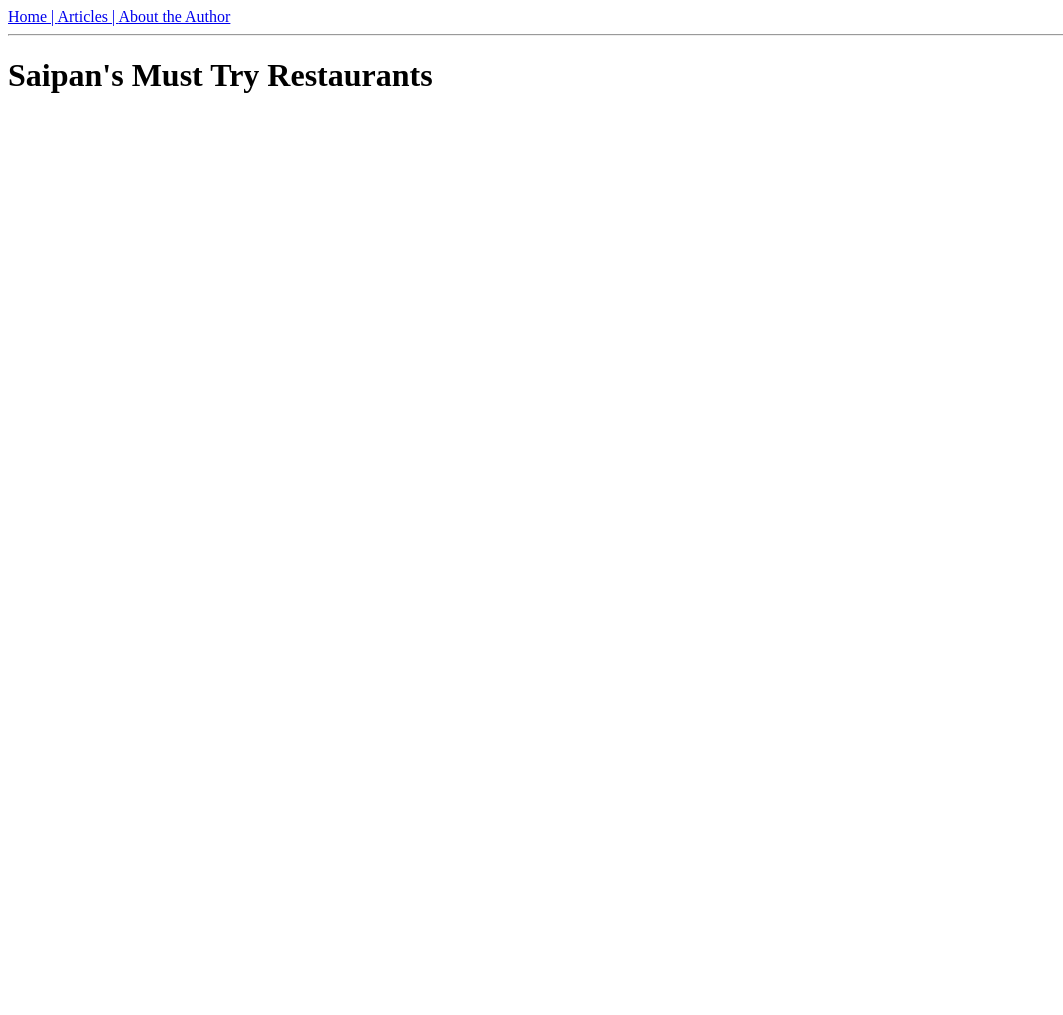
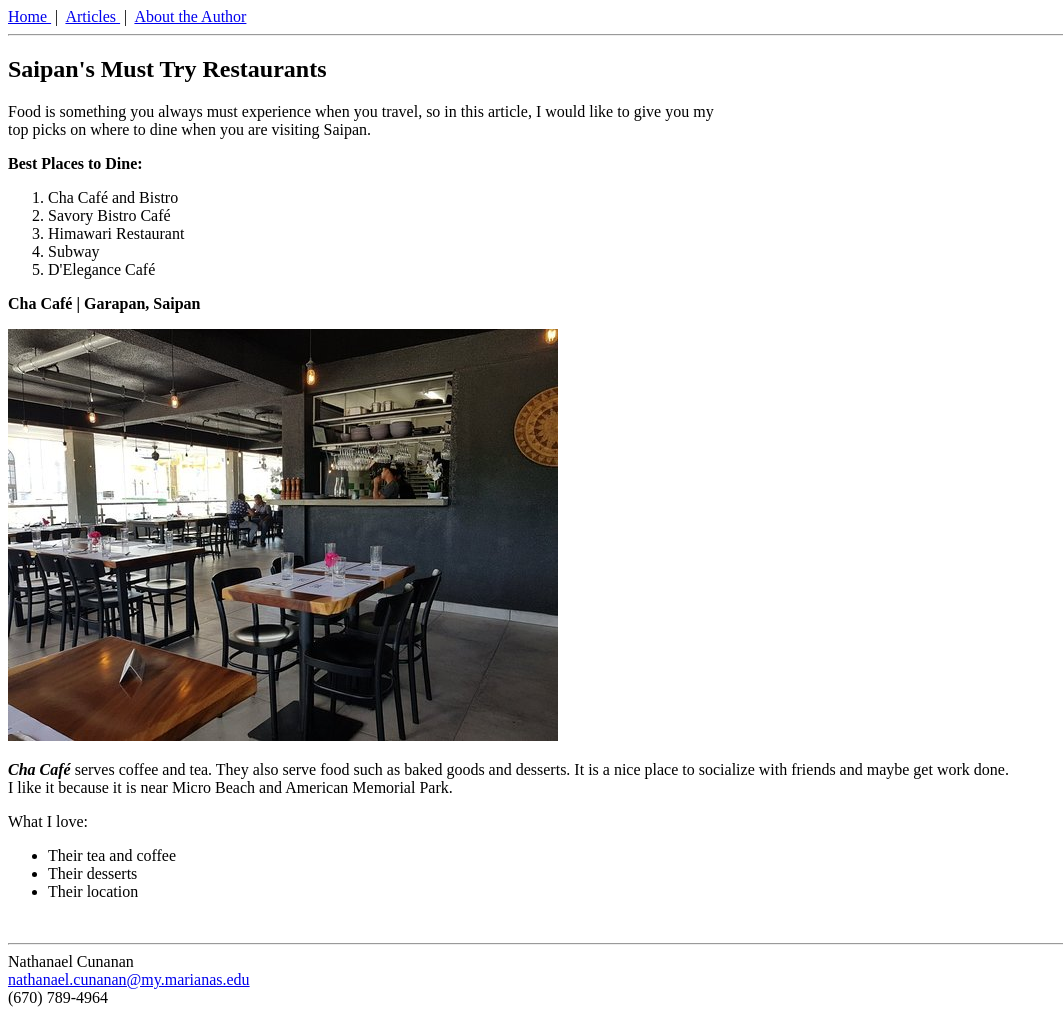
Before and after one commit to natenmc/wk3_assignment1, a plain HTML site: page index.html in a window 1280 px wide. Shown: the whole page, without its empty margins (0-1063 px from the left). Before the commit the page ends 800 px from the top, so only its background shows below. Drawn offline with Linux system fonts and the light colour scheme; files whose address does not match are found by name.

Commit message:
Finished webpage

```diff
--- a/index.html
+++ b/index.html
@@ -1,19 +1,69 @@
 <!DOCTYPE html>
-<html>
+<html lang="en">
   <head>
     <title> Saipan's Must Try Restaurants </title>
   </head>
   <body>
     <div>
       <nav>
-        <a href="Home">Home | </a>
-        <a href="Articles">Articles | </a>
+        <a href="Home">Home  </a>&nbsp;|&nbsp;
+        <a href="Articles">Articles  </a>&nbsp;|&nbsp;
         <a href="About the Author">About the Author</a>
       </nav>
     </div>
+      <hr>
     <div>
+      <article>
+        <h1> Saipan's Must Try Restaurants </h1>
+        <p>
+        Food is something you always must experience when you travel, so in this article, I would like to give you my <br />
+        top picks on where to dine when you are visiting Saipan.
+        </p>
+      </article>
+    </div>
+    <div>
+      <strong> Best Places to Dine: </strong>
+      <ol>
+        <li> Cha Caf&eacute; and Bistro </li>
+        <li> Savory Bistro Caf&eacute; </li>
+        <li> Himawari Restaurant </li>
+        <li> Subway </li>
+        <li> D'Elegance Caf&eacute; </li>
+      </ol>
+    </div>
+    <div>
+      <strong> Cha Caf&eacute; | Garapan, Saipan </strong>
+      <p>
+        <img src="C:\Users\Nate\github\nmc\css222\wk3_assignment1\images\cha-cafe-bistro.jpg" alt="Cha Caf&eacute">
+      </p>
+    </div>
+    <div>
+      <article>
+          <p>
+            <strong><i> Cha Caf&eacute; </i></strong> serves coffee and tea. They also serve food such as baked goods
+            and desserts. It is a nice place to socialize with friends and maybe get work done. <br />
+            I like it because it is near Micro Beach and American Memorial Park.
+          </p>
+      </article>
+    </div>
+    <div>
+      <p>
+      What I love:
+        <ul>
+          <li> Their tea and coffee </li>
+          <li> Their desserts </li>
+          <li> Their location </li>
+        </ul>
+      </p>
+      <br>
+    </div>
       <hr>
+    <div>
+      <footer>
+        Nathanael Cunanan <br>
+        <a href = "mailto: nathanael.cunanan@my.marianas.edu">nathanael.cunanan@my.marianas.edu</a> <br />
+        (670) 789-4964
+      </footer>
     </div>
-    <h1> Saipan's Must Try Restaurants </h1>
   </body>
 </html>
```
